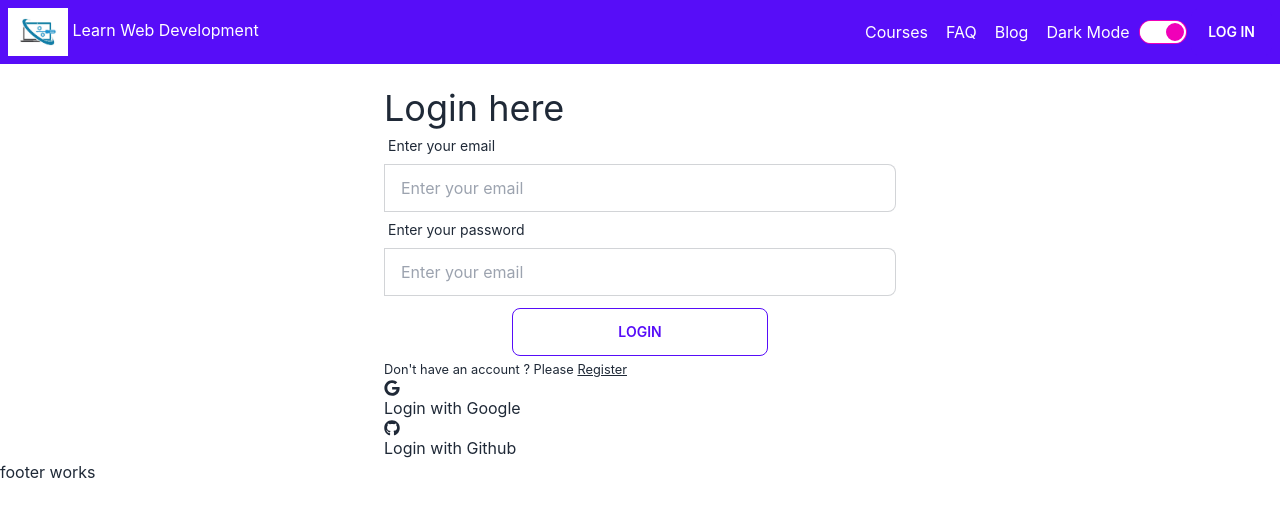
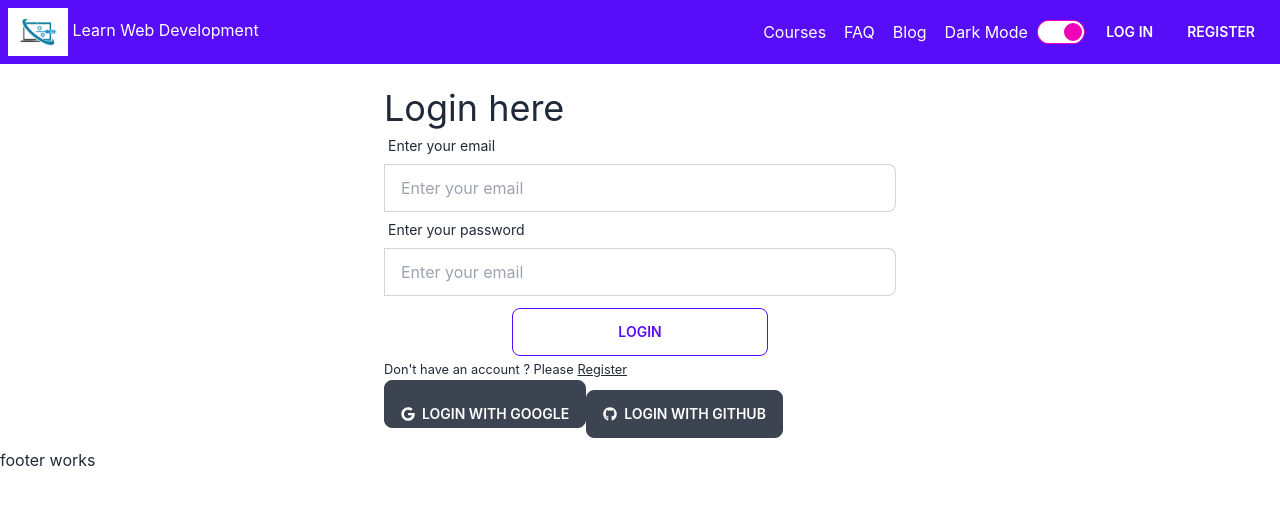
Before and after one commit to ashraful61/e-learning-platform-client, a React (Create React App) app: page /login in a window 1280 px wide. Shown: the top 516 px of the page. Built offline with nearby package versions, Linux system fonts and the light colour scheme; no server answers; the HTML template or start-up script is replaced by a standard one.

Commit message:
login added

```diff
--- a/src/Pages/Auth/Login/Login.js
+++ b/src/Pages/Auth/Login/Login.js
@@ -6,7 +6,7 @@ import SocialLogin from "../SocialLogin/SocialLogin";
 
 const Login = () => {
   const [error, setError] = useState("");
-  const { signIn, setLoading } = useContext(AuthContext);
+  const { googleLogin, setLoading } = useContext(AuthContext);
   const navigate = useNavigationType();
   const location = useLocation();
 
@@ -18,7 +18,7 @@ const Login = () => {
     const email = form.email.value;
     const password = form.password.value;
 
-    signIn(email, password)
+    googleLogin(email, password)
       .then((result) => {
         const user = result.user;
         console.log(user);
@@ -75,10 +75,11 @@ const Login = () => {
         </div>
         <button className="btn btn-outline btn-primary w-3/6">Login</button>
       </form>
+      <p>{error}</p>
       <p>
         <small>
           Don't have an account ? Please{" "}
-          <Link style={{ "text-decoration": "underline" }} to="/register">
+          <Link style={{ "textDecoration": "underline" }} to="/register">
             Register
           </Link>
         </small>
--- a/src/Pages/Auth/SocialLogin/SocialLogin.js
+++ b/src/Pages/Auth/SocialLogin/SocialLogin.js
@@ -4,7 +4,6 @@ import { FaGoogle, FaGithub } from "react-icons/fa";
 import { AuthContext } from "../../../contexts/AuthProvider/AuthProvider";
 
 const SocialLogin = () => {
-
   const { googleLogin, githubLogin } = useContext(AuthContext);
   const googleProvider = new GoogleAuthProvider();
   const githubProvider = new GithubAuthProvider();
@@ -19,21 +18,22 @@ const SocialLogin = () => {
   };
 
   const handleGithubLogin = () => {
-    githubLogin(githubProvider)
-    .then(result => {
-        const user = result.user;
-        console.log(user)
-    })
-  }
+    githubLogin(githubProvider).then((result) => {
+      const user = result.user;
+      console.log(user);
+    });
+  };
 
   return (
     <div>
+      <button onClick={handleGoogleLogin} className="btn mb-5 pt-5">
+        <FaGoogle></FaGoogle> &nbsp; Login with Google
+      </button>
 
-        <FaGoogle></FaGoogle>Login with Google
-
-
-        <FaGithub></FaGithub> Login with Github
-
+      <button onClick={handleGithubLogin} className="btn">
+        {" "}
+        <FaGithub></FaGithub> &nbsp; Login with Github
+      </button>
     </div>
   );
 };
--- a/src/Pages/Shared/Header/Header.js
+++ b/src/Pages/Shared/Header/Header.js
@@ -12,6 +12,7 @@ const Header = () => {
       .then(() => {})
       .catch((error) => {});
   };
+
   return (
     <div className="bg-primary">
       <div className="navbar justify-between container">
@@ -73,7 +74,7 @@ const Header = () => {
                   <input
                     type="checkbox"
                     className="toggle toggle-secondary"
-                    checked
+                    defaultChecked
                   />
                 </span>
                 &nbsp;
@@ -89,7 +90,9 @@ const Header = () => {
                     </button>
                   </>
                 ) : (
+                  <Link to='/login'>
                   <button className="btn btn-primary">Log In</button>
+                  </Link>
                 )}
               </ul>
             </div>
@@ -135,7 +138,7 @@ const Header = () => {
             <input
               type="checkbox"
               className="toggle toggle-secondary"
-              checked
+              defaultChecked
             />
           </span>
           &nbsp;
@@ -151,7 +154,14 @@ const Header = () => {
               </button>
             </>
           ) : (
+            <>
+            <Link to='/login'>
             <button className="btn btn-primary">Log In</button>
+            </Link>
+             <Link to='/register'>
+             <button className="btn btn-primary">Register</button>
+             </Link>
+            </>
           )}
         </div>
       </div>
```
Also changed, not shown: src/routes/Routes/Routes.js (+11 -1 lines).
